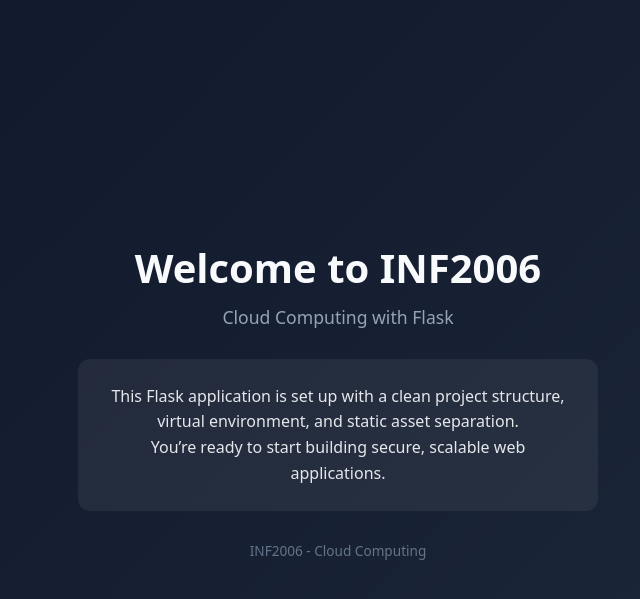
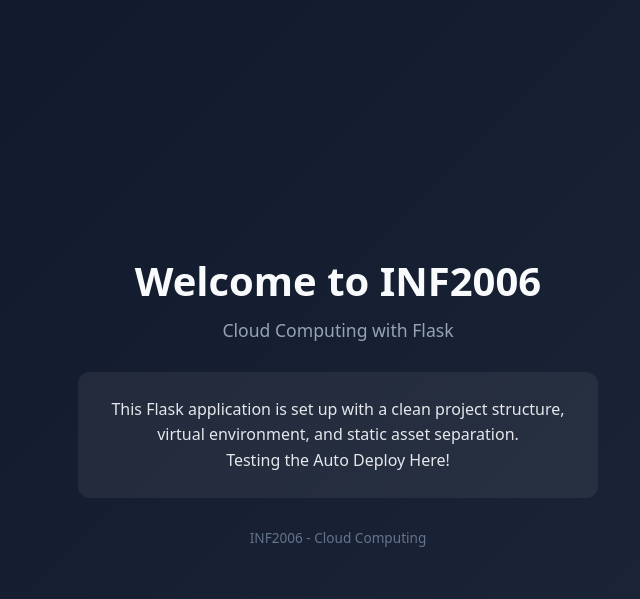
Before and after one commit to OwenNyo/INF2006-CloudComputing, a Flask app: page / in a window 1280 px wide. Shown: the top 599 px of the page, without its empty margins (302-942 px from the left). Run offline with Flask 3, Linux system fonts and the light colour scheme.

Commit message:
Set Up Auto Deploy Workflow

```diff
--- a/templates/index.html
+++ b/templates/index.html
@@ -22,7 +22,7 @@
                 virtual environment, and static asset separation.
             </p>
             <p>
-                You’re ready to start building secure, scalable web applications.
+                Testing the Auto Deploy Here!
             </p>
         </div>
 
```
Also changed, not shown: .github/workflows/depoy.yaml (added).
